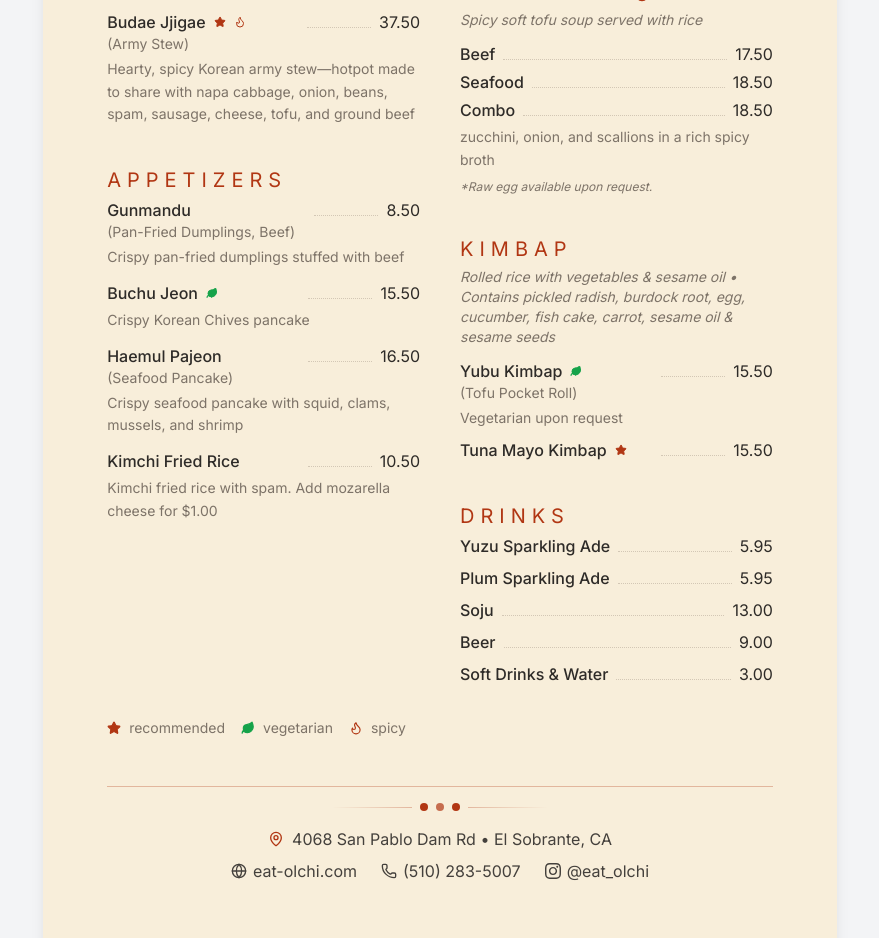
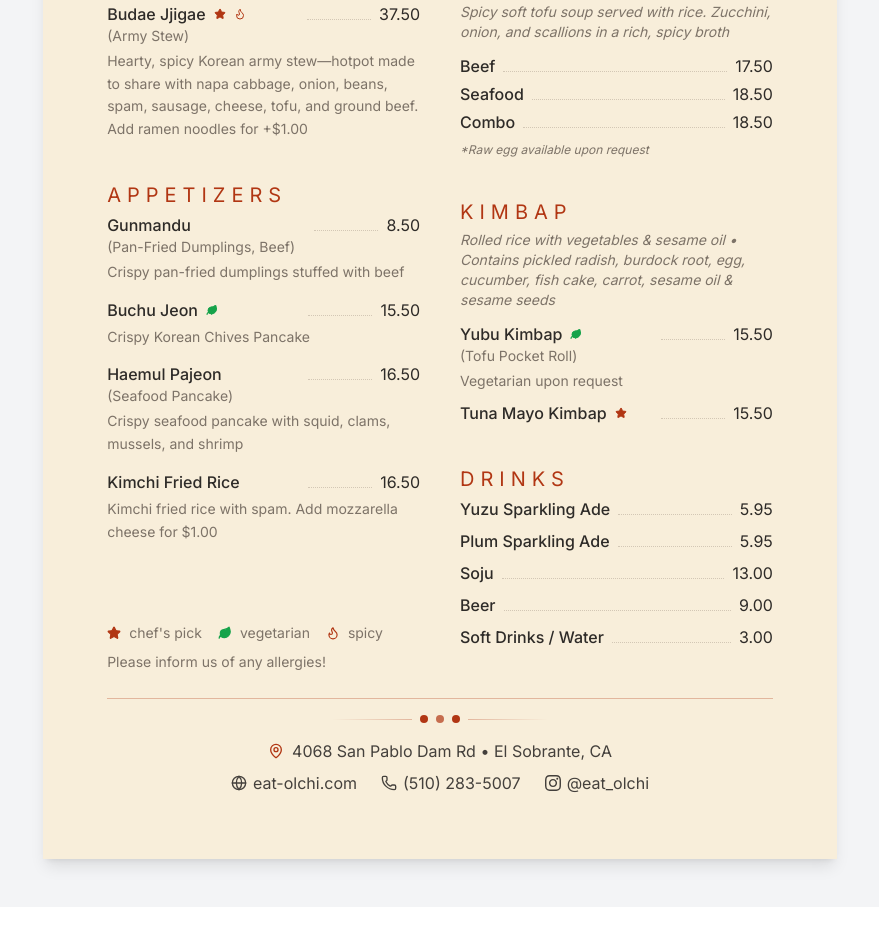
Before and after one commit to tnyprk/eat-olchi, a React (Vite) app: page /menu in a window 1280 px wide. Shown: the part 780-1718 px from the top of the page, without its empty margins (200-1079 px from the left). After the commit the page ends 1687 px from the top, so only its background shows below. Built offline with nearby package versions, Linux system fonts and the light colour scheme.

Commit message:
fix formatting, finalize

```diff
--- a/src/data/menuData.js
+++ b/src/data/menuData.js
@@ -13,7 +13,7 @@ export const menuData = {
       name: "Pork Bulgogi",
       price: "21.50",
       description: "Spicy gochujang-marinated pork, charred and juicy",
-      isRecommended: true,
+      isRecommended: false,
       isSpicy: true
     },
     {
@@ -51,7 +51,7 @@ export const menuData = {
     {
       name: "Buchu Jeon",
       price: "15.50",
-      description: "Crispy Korean Chives pancake",
+      description: "Crispy Korean Chives Pancake",
       isVegetarian: true
     },
     {
@@ -63,15 +63,15 @@ export const menuData = {
     },
     {
       name: "Kimchi Fried Rice",
-      price: "10.50",
-      description: "Kimchi fried rice with spam. Add mozarella cheese for $1.00"
+      price: "16.50",
+      description: "Kimchi fried rice with spam. Add mozzarella cheese for $1.00"
     }
   ],
 
   // For Menu.jsx and Menu2.jsx simplified version
   specials: [
     { name: "Beef Bulgogi", price: "23.50", description: "Rice + 3 sides", isRecommended: false },
-    { name: "Spicy Pork Bulgogi", price: "21.50", description: "Rice + 3 sides", isRecommended: true },
+    { name: "Spicy Pork Bulgogi", price: "21.50", description: "Rice + 3 sides", isRecommended: false },
     { name: "Dakgangjeong", price: "21.50", description: "Rice + 3 sides", isRecommended: false },
     { name: "Tofu Gangjeong", price: "20.50", description: "Rice + 3 sides", isRecommended: false }
   ],
@@ -97,20 +97,19 @@ export const menuData = {
     subtitle: "Army Stew",
     price: "37.50",
     description:
-      "Hearty, spicy Korean army stew—hotpot made to share with napa cabbage, onion, beans, spam, sausage, cheese, tofu, and ground beef",
+      "Hearty, spicy Korean army stew—hotpot made to share with napa cabbage, onion, beans, spam, sausage, cheese, tofu, and ground beef. Add ramen noodles for +$1.00",
     isBest: true,
     isSpicy: true
   },
 
   soondubu: {
-    description: "Spicy soft tofu soup served with rice",
+    description: "Spicy soft tofu soup served with rice. Zucchini, onion, and scallions in a rich, spicy broth",
     items: [
       { name: "Beef", price: "17.50" },
       { name: "Seafood", price: "18.50" },
       { name: "Combo", price: "18.50" }
     ],
-    ingredients: "zucchini, onion, and scallions in a rich spicy broth",
-    note: "*Raw egg available upon request."
+    note: "*Raw egg available upon request"
   },
 
   // For Menu.jsx and Menu2.jsx
@@ -136,12 +135,12 @@ export const menuData = {
     { name: "Plum Sparkling Ade", price: "5.95" },
     { name: "Soju", price: "13.00" },
     { name: "Beer", price: "9.00" },
-    { name: "Soft Drinks & Water", price: "3.00" },
+    { name: "Soft Drinks / Water", price: "3.00" },
   ],
 
   // Additional info
   mealBoxesNote:
-    "Served with rice, 3 side dishes • 'ssam' (assosrted vegetables) set available for +$3.00",
+    "Served with rice, 3 side dishes • Ssam (assorted vegetables) set available for +$3.00",
   kimbapNote:
     "Rolled rice with vegetables & sesame oil • Contains pickled radish, burdock root, egg, cucumber, fish cake, carrot, sesame oil & sesame seeds",
   specialsNote:
--- a/src/pages/Menu1.jsx
+++ b/src/pages/Menu1.jsx
@@ -23,7 +23,7 @@ export default function Menu1() {
           <p className="font-body text-olchi-muted text-sm md:text-base italic mb-5 md:mb-7 leading-relaxed">
             {menuData.mealBoxesNote}
           </p>
-          <div className="space-y-4">
+          <div className="space-y-3.5">
             {menuData.mealBoxes.map((item, index) => (
               <div key={index}>
                 <div className="flex items-baseline justify-between">
@@ -55,7 +55,7 @@ export default function Menu1() {
         {/* Two Column Layout */}
         <div className="grid grid-cols-1 md:grid-cols-2 gap-6 md:gap-10 flex-1">
           {/* Left Column */}
-          <div className="space-y-6 md:space-y-10">
+          <div className="flex flex-col space-y-6 md:space-y-10">
             {/* Specialty */}
             <section>
               <h2 className="text-olchi-red text-base md:text-xl tracking-[0.3em] mb-1">
@@ -99,7 +99,7 @@ export default function Menu1() {
               <h2 className="text-olchi-red text-base md:text-xl tracking-[0.3em] mb-1">
                 APPETIZERS
               </h2>
-              <div className="space-y-3">
+              <div className="space-y-3.5">
                 {menuData.appetizers.map((item, index) => (
                   <div key={index}>
                     <div className="flex items-baseline justify-between">
@@ -132,6 +132,33 @@ export default function Menu1() {
                 ))}
               </div>
             </section>
+
+            {/* Spacer to push legend to bottom */}
+            <div className="flex-1" />
+
+            {/* Legend and Allergy Warning */}
+            <div className="space-y-2">
+              {/* Legend */}
+              <div className="flex items-center justify-start gap-4 font-body text-olchi-muted text-sm">
+                <div className="flex items-center gap-2">
+                  <Star className="w-3.5 h-3.5 text-olchi-red fill-olchi-red" />
+                  <span>chef's pick</span>
+                </div>
+                <div className="flex items-center gap-2">
+                  <Leaf className="w-3.5 h-3.5 text-green-600 fill-green-600" />
+                  <span>vegetarian</span>
+                </div>
+                <div className="flex items-center gap-2">
+                  <Flame className="w-3.5 h-3.5 text-olchi-red" />
+                  <span>spicy</span>
+                </div>
+              </div>
+
+              {/* Allergy Warning */}
+              <p className="font-body text-olchi-muted text-sm leading-relaxed">
+                Please inform us of any allergies!
+              </p>
+            </div>
           </div>
 
           {/* Right Column */}
@@ -159,9 +186,6 @@ export default function Menu1() {
                   </div>
                 ))}
               </div>
-              <p className="font-body text-olchi-muted text-sm mt-1 leading-relaxed">
-                {menuData.soondubu.ingredients}
-              </p>
               <p className="font-body text-olchi-muted text-xs italic mt-2">
                 {menuData.soondubu.note}
               </p>
@@ -237,22 +261,6 @@ export default function Menu1() {
           </div>
         </div>
 
-        {/* Legend */}
-        <div className="flex items-center justify-start gap-4 font-body text-olchi-muted text-sm mt-8 mb-6">
-          <div className="flex items-center gap-2">
-            <Star className="w-3.5 h-3.5 text-olchi-red fill-olchi-red" />
-            <span>recommended</span>
-          </div>
-          <div className="flex items-center gap-2">
-            <Leaf className="w-3.5 h-3.5 text-green-600 fill-green-600" />
-            <span>vegetarian</span>
-          </div>
-          <div className="flex items-center gap-2">
-            <Flame className="w-3.5 h-3.5 text-olchi-red" />
-            <span>spicy</span>
-          </div>
-        </div>
-
         {/* Footer */}
         <MenuFooter />
       </div>
```
